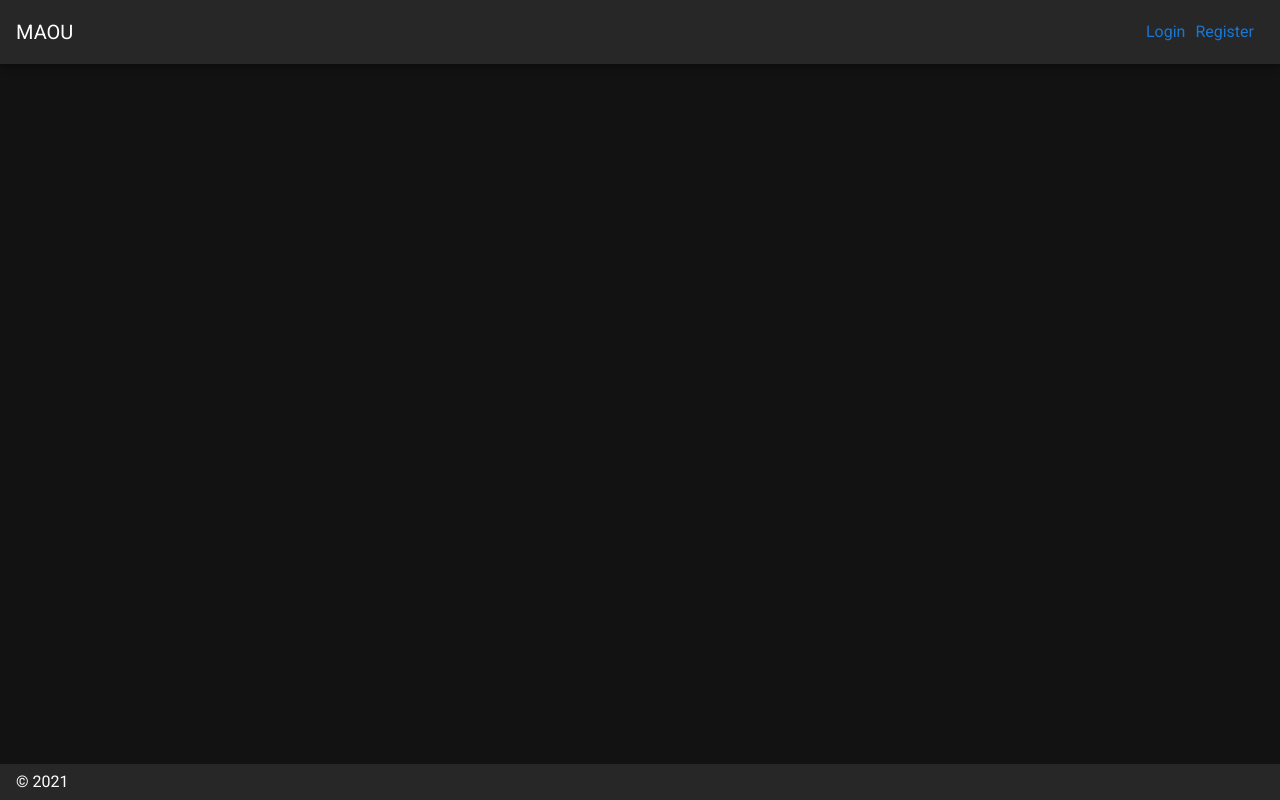
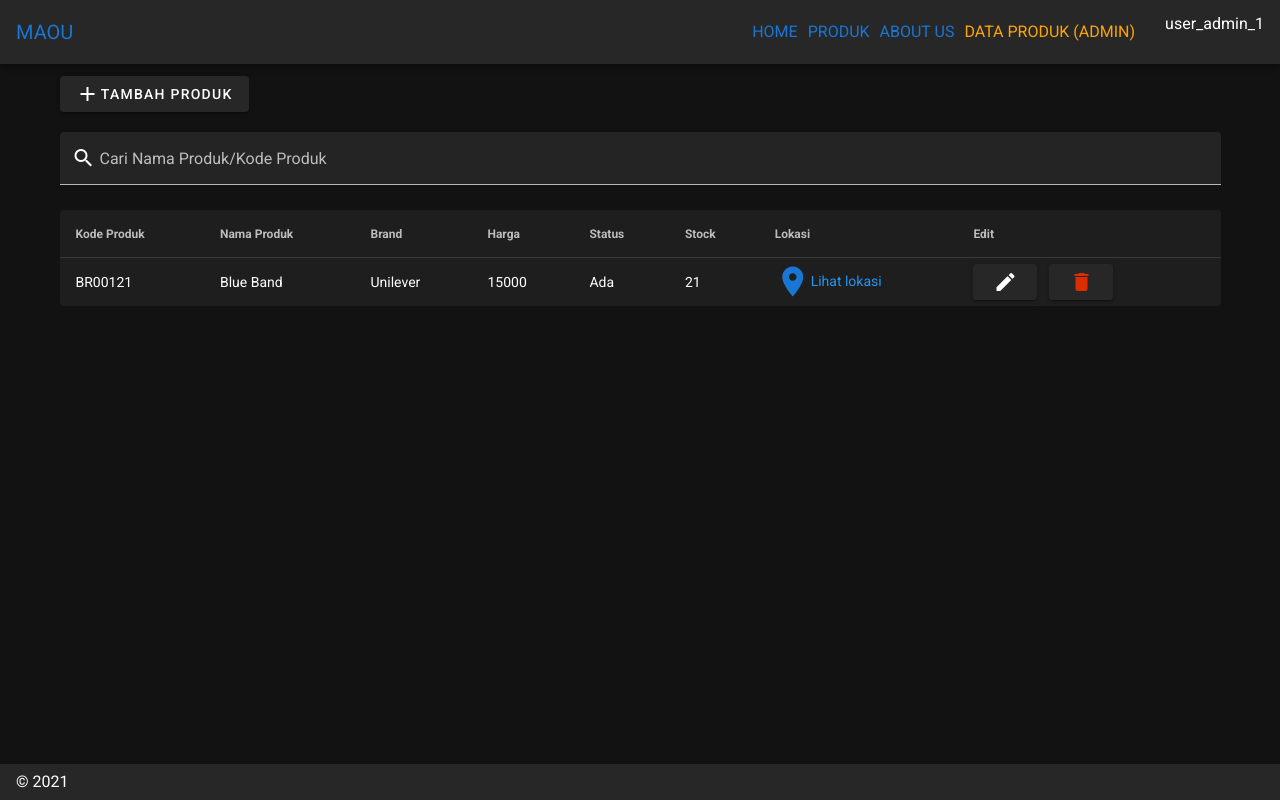
Before and after one commit to owenizedd/Nuxt-UI-Maou, a Nuxt app: page /data-products in a window 1280 px wide. Built offline with nearby package versions, Linux system fonts and the light colour scheme.

Commit message:
Add data produk

```diff
--- a/nuxt.config.js
+++ b/nuxt.config.js
@@ -72,7 +72,7 @@ export default {
   // Build Configuration: https://go.nuxtjs.dev/config-build
   build: {},
   router: {
-    middleware: ['auth'],
+    // middleware: ['auth'],
   },
   auth: {
     strategies: {
--- a/pages/about.vue
+++ b/pages/about.vue
@@ -13,6 +13,5 @@ export default {
   components: {
     AuthorCard,
   },
-  middleware: 'authenticated',
 }
 </script>
--- /dev/null
+++ b/pages/data-products/index.vue
@@ -0,0 +1,55 @@
+<template lang="pug">
+v-layout(column)
+  v-btn.align-self-start
+    v-icon mdi-plus
+    | Tambah Produk
+  v-text-field.mt-5(v-model='searchValue', @change='searchProduct', label='Cari Nama Produk/Kode Produk', prepend-inner-icon='mdi-magnify', filled, dense)
+  v-data-table(:headers='headers', :items='items', hide-default-footer)
+    v-progress-linear(slot='progress', color='primary', indeterminate)
+    template(v-slot:item.lokasi="{item}")
+      td
+        .map-button(@click='handleMap')
+          v-icon(large, color="blue darken-2") mdi-map-marker
+          span.blue--text Lihat lokasi
+    template(v-slot:item.edit='{item}')
+      td
+        v-btn
+          v-icon mdi-pencil
+        v-btn.mx-3
+          v-icon(color='error') mdi-delete
+</template>
+
+
+<script>
+export default {
+  name: 'AdminDataProducts',
+  data(){
+    return{
+      items: [
+        {
+          product_code: 'BR00121',
+          nama: 'Blue Band',
+          brand: 'Unilever',
+          harga: '15000',
+          status: 'Ada',
+          stock: 21,
+        },
+      ],
+      searchValue: '',
+      headers: [
+        {text: 'Kode Produk', value: 'product_code'},
+        { text: 'Nama Produk', value: 'nama'},
+        {text: 'Brand', value: 'brand'},
+        {text: 'Harga', value: 'harga'},
+        {text: 'Status', value: 'status'},
+        {text: 'Stock', value: 'stock'},
+        {text: 'Lokasi', value: 'lokasi'},
+        {text: 'Edit', value: 'edit'},
+      ].map(data => ({...data, sortable: false})),
+    }
+  },
+};
+</script>
+
+<style scoped>
+</style>
--- a/pages/products.vue
+++ b/pages/products.vue
@@ -31,7 +31,6 @@ export default {
 
     },
   },
-  middleware: 'authenticated',
 }
 </script>
 
--- a/store/index.js
+++ b/store/index.js
@@ -1,6 +1,6 @@
 const initialState = {
-  isAdmin: false,
-  username: '',
+  isAdmin: true,
+  username: 'a',
 }
 
 const getters = {
```
